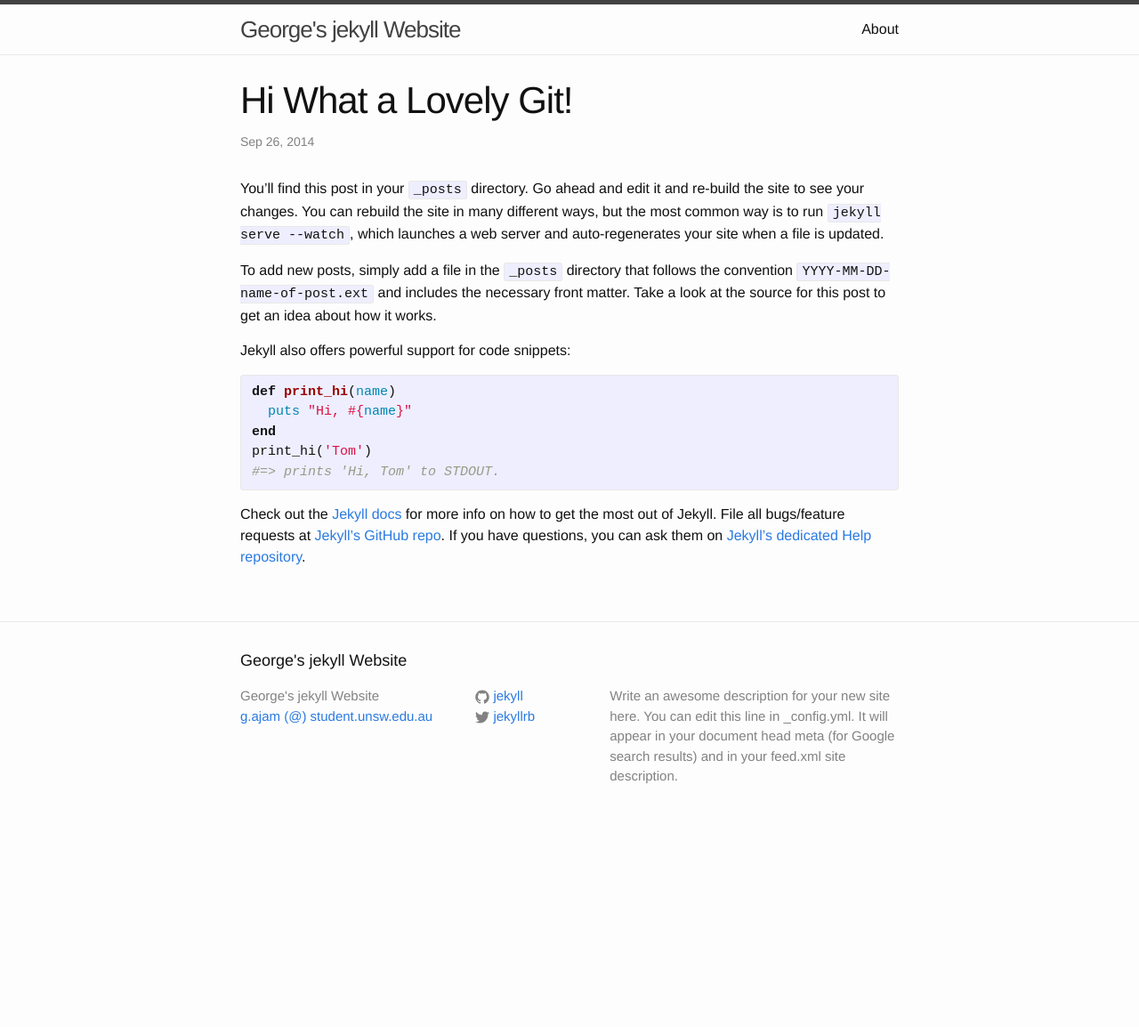
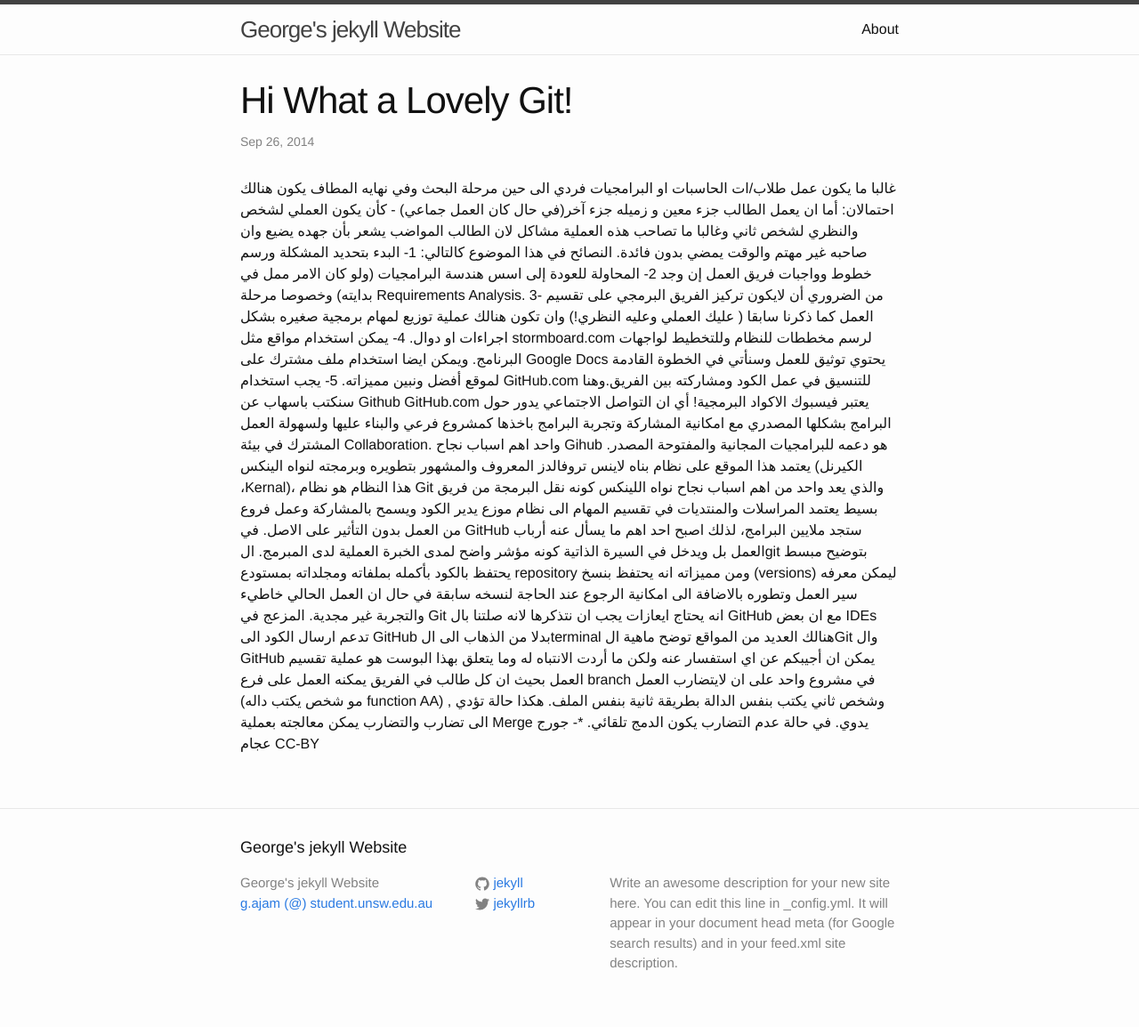
Before and after one commit to geoapi/geoapi.github.io, a Jekyll site: the page built from _posts/2014-09-26-hi.markdown, in a window 1280 px wide. Shown: the whole page at 89% size. Built offline with Jekyll 4.4.1, drawn with Linux system fonts in a browser that asks for light colours; before the commit the page ends 944 px from its top, so only the background shows below that.

Commit message:
Update 2014-09-26-hi.markdown

```diff
--- a/_posts/2014-09-26-hi.markdown
+++ b/_posts/2014-09-26-hi.markdown
@@ -4,22 +4,16 @@ title:  "Hi What a Lovely Git!"
 date:   2014-09-26 10:56:32
 categories: jekyll update
 ---
-You’ll find this post in your `_posts` directory. Go ahead and edit it and re-build the site to see your changes. You can rebuild the site in many different ways, but the most common way is to run `jekyll serve --watch`, which launches a web server and auto-regenerates your site when a file is updated.
-
-To add new posts, simply add a file in the `_posts` directory that follows the convention `YYYY-MM-DD-name-of-post.ext` and includes the necessary front matter. Take a look at the source for this post to get an idea about how it works.
-
-Jekyll also offers powerful support for code snippets:
-
-{% highlight ruby %}
-def print_hi(name)
-  puts "Hi, #{name}"
-end
-print_hi('Tom')
-#=> prints 'Hi, Tom' to STDOUT.
-{% endhighlight %}
-
-Check out the [Jekyll docs][jekyll] for more info on how to get the most out of Jekyll. File all bugs/feature requests at [Jekyll’s GitHub repo][jekyll-gh]. If you have questions, you can ask them on [Jekyll’s dedicated Help repository][jekyll-help].
-
-[jekyll]:      http://jekyllrb.com
-[jekyll-gh]:   https://github.com/jekyll/jekyll
-[jekyll-help]: https://github.com/jekyll/jekyll-help
+غالبا ما يكون عمل طلاب/ات الحاسبات او البرامجيات فردي الى حين مرحلة البحث وفي نهايه المطاف يكون هنالك احتمالان: أما ان يعمل الطالب جزء معين و زميله جزء آخر(في حال كان العمل جماعي) - كأن يكون العملي لشخص والنظري لشخص ثاني وغالبا ما تصاحب هذه العملية مشاكل لان الطالب المواضب يشعر بأن جهده يضيع وان صاحبه غير مهتم والوقت يمضي بدون فائدة.
+النصائح في هذا الموضوع كالتالي:
+1- البدء بتحديد المشكلة ورسم خطوط وواجبات فريق العمل إن وجد
+2- المحاولة للعودة إلى اسس هندسة البرامجيات (ولو كان اﻻمر ممل في بدايته) وخصوصا مرحلة Requirements Analysis.
+3- من الضروري أن لايكون تركيز الفريق البرمجي على تقسيم العمل كما ذكرنا سابقا ( عليك العملي وعليه النظري!) وان تكون هنالك عملية توزيع لمهام برمجية صغيره بشكل اجراءات او دوال.
+4- يمكن استخدام مواقع مثل stormboard.com لرسم مخططات للنظام وللتخطيط لواجهات البرنامج. ويمكن ايضا استخدام ملف مشترك على Google Docs يحتوي توثيق للعمل وسنأتي في الخطوة القادمة لموقع أفضل ونبين مميزاته.
+5- يجب استخدام GitHub.com للتنسيق في عمل الكود ومشاركته بين الفريق.وهنا سنكتب باسهاب عن Github
+GitHub.com يعتبر فيسبوك الاكواد البرمجية! أي ان التواصل الاجتماعي يدور حول البرامج بشكلها المصدري مع امكانية المشاركة وتجربة البرامج باخذها كمشروع فرعي والبناء عليها ولسهولة العمل المشترك في بيئة Collaboration. واحد اهم اسباب نجاح Gihub هو دعمه للبرامجيات المجانية والمفتوحة المصدر. يعتمد هذا الموقع على نظام بناه لاينس تروفالدز المعروف والمشهور بتطويره وبرمجته لنواه الينكس (الكيرنل ،Kernal)، هذا النظام هو نظام Git والذي يعد واحد من اهم اسباب نجاح نواه اللينكس كونه نقل البرمجة من فريق بسيط يعتمد المراسلات والمنتديات في تقسيم المهام الى نظام موزع يدير الكود ويسمح بالمشاركة وعمل فروع من العمل بدون التأثير على الاصل.
+في GitHub ستجد ملايين البرامج، لذلك اصبح احد اهم ما يسأل عنه أرباب العمل بل ويدخل في السيرة الذاتية كونه مؤشر واضح لمدى الخبرة العملية لدى المبرمج.
+الgit بتوضيح مبسط يحتفظ بالكود بأكمله بملفاته ومجلداته بمستودع repository
+ومن مميزاته انه يحتفظ بنسخ (versions) ليمكن معرفه سير العمل وتطوره بالاضافة الى امكانية الرجوع عند الحاجة لنسخه سابقة في حال ان العمل الحالي خاطيء والتجربة غير مجدية. المزعج في Git انه يحتاج ايعازات يجب ان نتذكرها لانه صلتنا بال GitHub مع ان بعض IDEs تدعم ارسال الكود الى GitHub بدلا من الذهاب الى الterminal
+هنالك العديد من المواقع توضح ماهية الGit وال GitHub يمكن ان أجيبكم عن اي استفسار عنه ولكن ما أردت الانتباه له وما يتعلق بهذا البوست هو عملية تقسيم العمل بحيث ان كل طالب في الفريق يمكنه العمل على فرع branch في مشروع واحد على ان لايتضارب العمل (مو شخص يكتب داله function AA) , وشخص ثاني يكتب بنفس الدالة بطريقة ثانية بنفس الملف. هكذا حالة تؤدي الى تضارب والتضارب يمكن معالجته بعملية Merge يدوي. في حالة عدم التضارب يكون الدمج تلقائي.
+*- جورج عجام CC-BY
```
